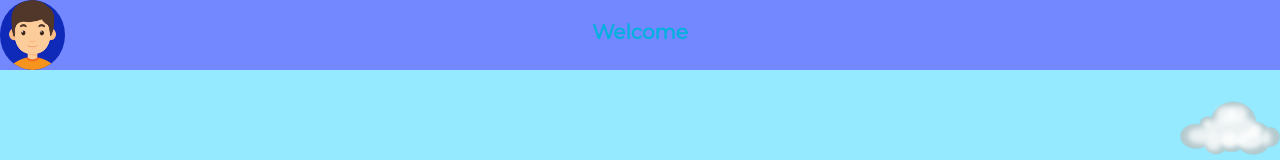
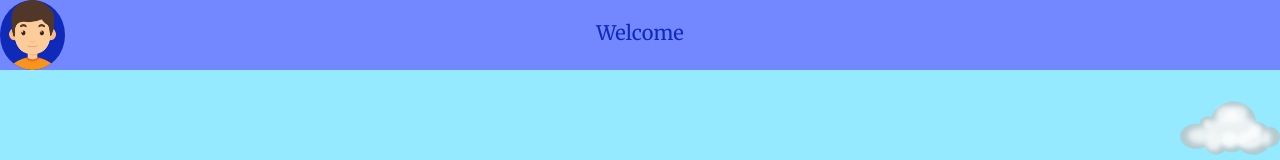
Before and after one commit to RiteshRanaGit/CV-Css, a plain HTML site: page index.html in a window 1280 px wide. Shown: the top 160 px of the page. Drawn offline with Linux system fonts and the light colour scheme.

Commit message:
Update styles.css

```diff
--- a/css/styles.css
+++ b/css/styles.css
@@ -136,7 +136,7 @@ hr{ margin-bottom: 0;
 .small-img:hover{
     background-color: rgb(255, 230, 9);
 }
-.welcom{
+.welcome{
     font-family: 'Merriweather', serif;
     font-weight: normal;
     color: rgb(15, 41, 185);
```
